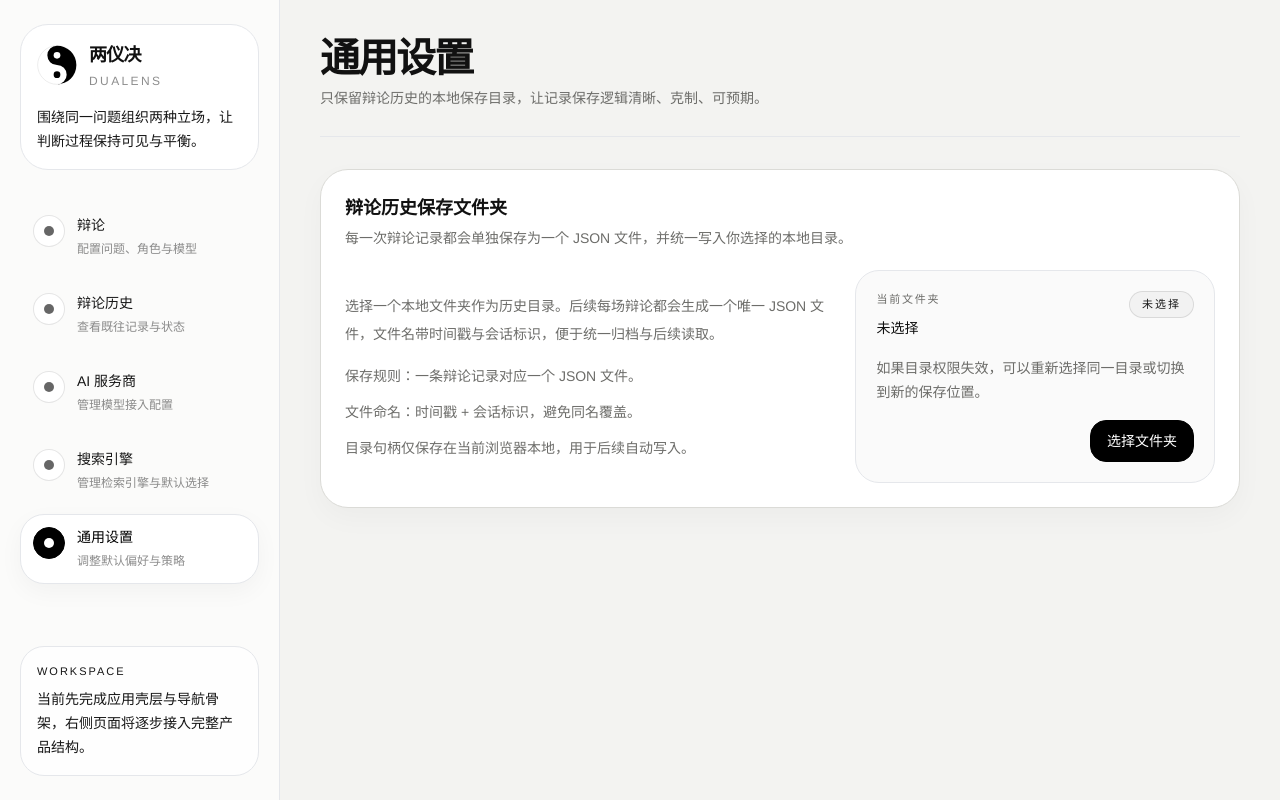
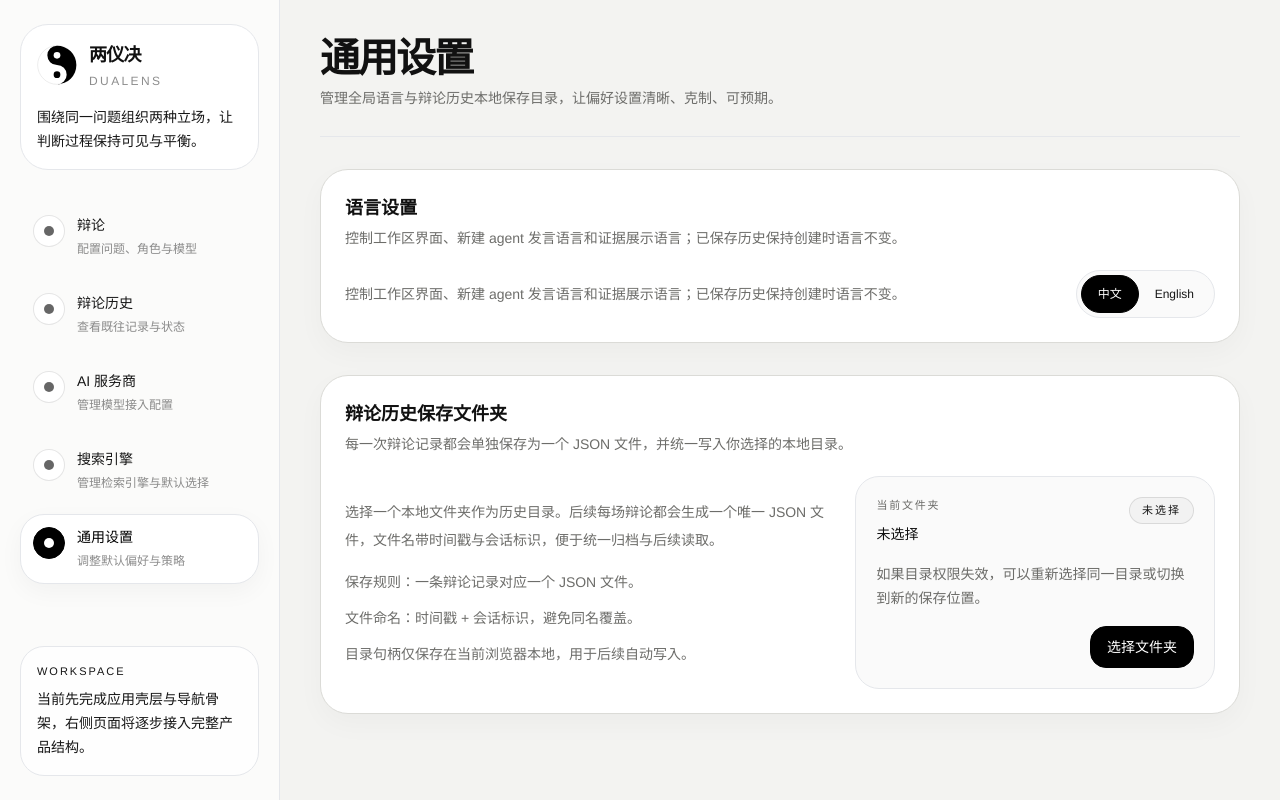
Before and after one commit to zijian-ai-projects/Projects, a Next.js app in the folder dualens/: page /settings in a window 1280 px wide. Built offline with nearby package versions, Linux system fonts and the light colour scheme.

Commit message:
feat: move language control to settings

```diff
--- a/dualens/src/app/(workspace)/settings/page.tsx
+++ b/dualens/src/app/(workspace)/settings/page.tsx
@@ -5,43 +5,42 @@ import { PageHeader } from "@/components/common/page-header";
 import { SectionCard } from "@/components/common/section-card";
 import { StatusTag } from "@/components/common/status-tag";
 import { Button } from "@/components/ui/button";
+import { useAppPreferences } from "@/lib/app-preferences";
 import {
   chooseHistoryFolder,
   loadHistoryFolderState,
   type HistoryFolderState
 } from "@/lib/history-folder-store";
+import { getWorkspaceCopy } from "@/lib/workspace-copy";
 
 const EMPTY_FOLDER_STATE: HistoryFolderState = {
   status: "unselected",
   folderName: null
 };
 
-const statusTagCopy = {
-  unselected: {
-    label: "未选择",
-    tone: "neutral"
-  },
-  authorized: {
-    label: "已授权",
-    tone: "success"
-  },
-  "needs-permission": {
-    label: "需要重新授权",
-    tone: "warning"
-  },
-  unsupported: {
-    label: "当前浏览器不支持",
-    tone: "danger"
-  }
+const statusTagTone = {
+  unselected: "neutral",
+  authorized: "success",
+  "needs-permission": "warning",
+  unsupported: "danger"
 } as const;
 
 export default function SettingsPage() {
+  const { language, setLanguage } = useAppPreferences();
   const [folderState, setFolderState] = useState<HistoryFolderState>(EMPTY_FOLDER_STATE);
   const [isChoosing, setIsChoosing] = useState(false);
   const [feedback, setFeedback] = useState<string | null>(null);
-  const currentStatus = statusTagCopy[folderState.status];
-  const currentFolderLabel = folderState.folderName ?? "未选择";
-  const buttonLabel = folderState.status === "unselected" ? "选择文件夹" : "重新选择";
+  const copy = getWorkspaceCopy(language);
+  const settingsCopy = copy.settings;
+  const statusTagLabel = {
+    unselected: settingsCopy.unselected,
+    authorized: settingsCopy.authorized,
+    "needs-permission": settingsCopy.needsPermission,
+    unsupported: settingsCopy.unsupported
+  }[folderState.status];
+  const currentFolderLabel = folderState.folderName ?? settingsCopy.unselected;
+  const buttonLabel =
+    folderState.status === "unselected" ? settingsCopy.chooseFolder : settingsCopy.reselectFolder;
 
   useEffect(() => {
     let active = true;
@@ -75,7 +74,7 @@ export default function SettingsPage() {
         return;
       }
 
-      setFeedback("目录授权未更新，当前仍保留原有设置。");
+      setFeedback(settingsCopy.feedback);
     } finally {
       setIsChoosing(false);
     }
@@ -84,23 +83,55 @@ export default function SettingsPage() {
   return (
     <div className="space-y-8 px-6 py-8 lg:px-10 lg:py-10">
       <PageHeader
-        title="通用设置"
-        description="只保留辩论历史的本地保存目录，让记录保存逻辑清晰、克制、可预期。"
+        title={copy.pages.settings.title}
+        description={copy.pages.settings.description}
       />
       <SectionCard
-        title="辩论历史保存文件夹"
-        description="每一次辩论记录都会单独保存为一个 JSON 文件，并统一写入你选择的本地目录。"
+        title={settingsCopy.languageTitle}
+        description={settingsCopy.languageDescription}
+      >
+        <div className="flex flex-col gap-4 lg:flex-row lg:items-center lg:justify-between">
+          <div className="max-w-2xl text-sm leading-7 text-app-muted">
+            {settingsCopy.languageDescription}
+          </div>
+          <div
+            aria-label={settingsCopy.languageTitle}
+            className="inline-flex w-fit items-center rounded-full border border-black/8 bg-black/[0.02] p-1"
+          >
+            <Button
+              type="button"
+              variant={language === "zh-CN" ? "primary" : "ghost"}
+              className="rounded-full px-3 py-1 text-xs"
+              aria-pressed={language === "zh-CN"}
+              onClick={() => setLanguage("zh-CN")}
+            >
+              {settingsCopy.chinese}
+            </Button>
+            <Button
+              type="button"
+              variant={language === "en" ? "primary" : "ghost"}
+              className="rounded-full px-3 py-1 text-xs"
+              aria-pressed={language === "en"}
+              onClick={() => setLanguage("en")}
+            >
+              {settingsCopy.english}
+            </Button>
+          </div>
+        </div>
+      </SectionCard>
+      <SectionCard
+        title={settingsCopy.historyTitle}
+        description={settingsCopy.historyDescription}
       >
         <div className="grid gap-6 lg:grid-cols-[minmax(0,1.15fr)_minmax(280px,0.85fr)] lg:items-center">
           <div className="space-y-4">
             <p className="text-sm leading-7 text-app-muted">
-              选择一个本地文件夹作为历史目录。后续每场辩论都会生成一个唯一 JSON
-              文件，文件名带时间戳与会话标识，便于统一归档与后续读取。
+              {settingsCopy.historyIntro}
             </p>
             <div className="space-y-3 text-sm leading-6 text-app-muted">
-              <p>保存规则：一条辩论记录对应一个 JSON 文件。</p>
-              <p>文件命名：时间戳 + 会话标识，避免同名覆盖。</p>
-              <p>目录句柄仅保存在当前浏览器本地，用于后续自动写入。</p>
+              <p>{settingsCopy.saveRule}</p>
+              <p>{settingsCopy.fileRule}</p>
+              <p>{settingsCopy.handleRule}</p>
             </div>
           </div>
 
@@ -109,20 +140,20 @@ export default function SettingsPage() {
               <div className="flex flex-col gap-3 sm:flex-row sm:items-start sm:justify-between">
                 <div className="space-y-2">
                   <p className="text-[11px] uppercase tracking-[0.16em] text-app-muted">
-                    当前文件夹
+                    {settingsCopy.currentFolder}
                   </p>
                   <p className="break-all text-sm font-medium leading-6 text-app-strong">
                     {currentFolderLabel}
                   </p>
                 </div>
-                <StatusTag tone={currentStatus.tone}>{currentStatus.label}</StatusTag>
+                <StatusTag tone={statusTagTone[folderState.status]}>{statusTagLabel}</StatusTag>
               </div>
 
               <div className="space-y-2 text-sm leading-6 text-app-muted">
                 <p>
                   {folderState.status === "unsupported"
-                    ? "当前浏览器不支持目录访问 API，无法选择本地文件夹。"
-                    : "如果目录权限失效，可以重新选择同一目录或切换到新的保存位置。"}
+                    ? settingsCopy.unsupportedMessage
+                    : settingsCopy.permissionMessage}
                 </p>
                 {feedback ? <p className="text-app-strong">{feedback}</p> : null}
               </div>
@@ -134,7 +165,7 @@ export default function SettingsPage() {
                   onClick={handleChooseFolder}
                   disabled={folderState.status === "unsupported" || isChoosing}
                 >
-                  {isChoosing ? "处理中..." : buttonLabel}
+                  {isChoosing ? settingsCopy.processing : buttonLabel}
                 </Button>
               </div>
             </div>
--- /dev/null
+++ b/dualens/src/lib/workspace-copy.ts
@@ -0,0 +1,176 @@
+import type { UiLanguage } from "@/lib/types";
+
+export const WORKSPACE_COPY = {
+  en: {
+    navAriaLabel: "Main navigation",
+    brandTagline: "One question, two sides, visible evidence.",
+    workspaceLabel: "Workspace",
+    workspaceDescription:
+      "Global preferences and debate sessions stay aligned across the workspace.",
+    nav: {
+      debate: {
+        label: "Debate",
+        description: "Configure question and roles"
+      },
+      history: {
+        label: "Debate history",
+        description: "Review records and status"
+      },
+      providers: {
+        label: "AI providers",
+        description: "Manage model access"
+      },
+      searchEngines: {
+        label: "Search engines",
+        description: "Manage search defaults"
+      },
+      settings: {
+        label: "General settings",
+        description: "Adjust workspace preferences"
+      }
+    },
+    pages: {
+      debate: {
+        title: "Debate",
+        description:
+          "Frame the decision question and confirm both roles before launching a structured dual-agent debate."
+      },
+      history: {
+        title: "Debate history",
+        description:
+          "Manage past questions, model choices, role settings, and session status for review."
+      },
+      providers: {
+        title: "AI providers",
+        description:
+          "Maintain API keys, model IDs, and endpoints for each model provider."
+      },
+      searchEngines: {
+        title: "Search engines",
+        description:
+          "Configure the default retrieval engine and access parameters for each search service."
+      },
+      settings: {
+        title: "General settings",
+        description:
+          "Keep global language and local history storage clear, minimal, and predictable."
+      }
+    },
+    settings: {
+      languageTitle: "Language",
+      languageDescription:
+        "Controls workspace copy, new agent responses, and evidence display language. Existing history keeps its original language.",
+      chinese: "中文",
+      english: "English",
+      historyTitle: "Debate history folder",
+      historyDescription:
+        "Each debate record is saved as a separate JSON file in the local folder you choose.",
+      historyIntro:
+        "Choose a local folder for debate history. Each session will create a unique JSON file with a timestamp and session id for later review.",
+      saveRule: "Save rule: one debate record maps to one JSON file.",
+      fileRule: "File name: timestamp plus session id to avoid overwrites.",
+      handleRule: "The folder handle is stored only in this browser for future writes.",
+      currentFolder: "Current folder",
+      unselected: "Not selected",
+      authorized: "Authorized",
+      needsPermission: "Needs permission",
+      unsupported: "Not supported",
+      chooseFolder: "Choose folder",
+      reselectFolder: "Choose again",
+      processing: "Processing...",
+      unsupportedMessage:
+        "This browser does not support directory access, so local folder selection is unavailable.",
+      permissionMessage:
+        "If permission expires, choose the same folder again or switch to a new save location.",
+      feedback: "Folder authorization was not updated; the existing setting is still kept."
+    }
+  },
+  "zh-CN": {
+    navAriaLabel: "主导航",
+    brandTagline: "一个问题，正反两面，证据可见",
+    workspaceLabel: "Workspace",
+    workspaceDescription:
+      "全局偏好与辩论会话在同一工作区内保持一致。",
+    nav: {
+      debate: {
+        label: "辩论",
+        description: "配置问题、角色与模型"
+      },
+      history: {
+        label: "辩论历史",
+        description: "查看既往记录与状态"
+      },
+      providers: {
+        label: "AI 服务商",
+        description: "管理模型接入配置"
+      },
+      searchEngines: {
+        label: "搜索引擎",
+        description: "管理检索引擎与默认选择"
+      },
+      settings: {
+        label: "通用设置",
+        description: "调整全局偏好与策略"
+      }
+    },
+    pages: {
+      debate: {
+        title: "辩论",
+        description:
+          "围绕同一问题确认双方立场与风格后，直接启动正式的双智能体辩论流程。"
+      },
+      history: {
+        title: "辩论历史",
+        description:
+          "集中管理既往问题、模型选择、双方角色设定与会话状态，让重新查看和复盘成为标准流程。"
+      },
+      providers: {
+        title: "AI 服务商",
+        description:
+          "在统一设置中心中维护各模型提供方的 API Key、模型 ID 与 Endpoint。"
+      },
+      searchEngines: {
+        title: "搜索引擎",
+        description:
+          "配置默认检索引擎与各引擎的接入参数，保持辩论前的检索环境清晰统一。"
+      },
+      settings: {
+        title: "通用设置",
+        description:
+          "管理全局语言与辩论历史本地保存目录，让偏好设置清晰、克制、可预期。"
+      }
+    },
+    settings: {
+      languageTitle: "语言设置",
+      languageDescription:
+        "控制工作区界面、新建 agent 发言语言和证据展示语言；已保存历史保持创建时语言不变。",
+      chinese: "中文",
+      english: "English",
+      historyTitle: "辩论历史保存文件夹",
+      historyDescription:
+        "每一次辩论记录都会单独保存为一个 JSON 文件，并统一写入你选择的本地目录。",
+      historyIntro:
+        "选择一个本地文件夹作为历史目录。后续每场辩论都会生成一个唯一 JSON 文件，文件名带时间戳与会话标识，便于统一归档与后续读取。",
+      saveRule: "保存规则：一条辩论记录对应一个 JSON 文件。",
+      fileRule: "文件命名：时间戳 + 会话标识，避免同名覆盖。",
+      handleRule: "目录句柄仅保存在当前浏览器本地，用于后续自动写入。",
+      currentFolder: "当前文件夹",
+      unselected: "未选择",
+      authorized: "已授权",
+      needsPermission: "需要重新授权",
+      unsupported: "当前浏览器不支持",
+      chooseFolder: "选择文件夹",
+      reselectFolder: "重新选择",
+      processing: "处理中...",
+      unsupportedMessage:
+        "当前浏览器不支持目录访问 API，无法选择本地文件夹。",
+      permissionMessage:
+        "如果目录权限失效，可以重新选择同一目录或切换到新的保存位置。",
+      feedback: "目录授权未更新，当前仍保留原有设置。"
+    }
+  }
+} as const;
+
+export function getWorkspaceCopy(language: UiLanguage) {
+  return WORKSPACE_COPY[language];
+}
```
Also changed, not shown: 1 other file (tests, documents, lock files or other folders).
